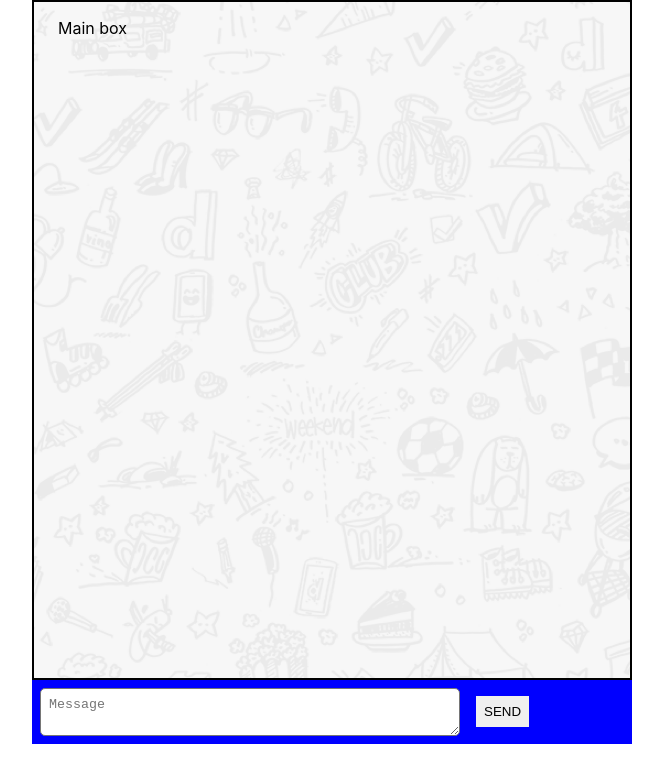
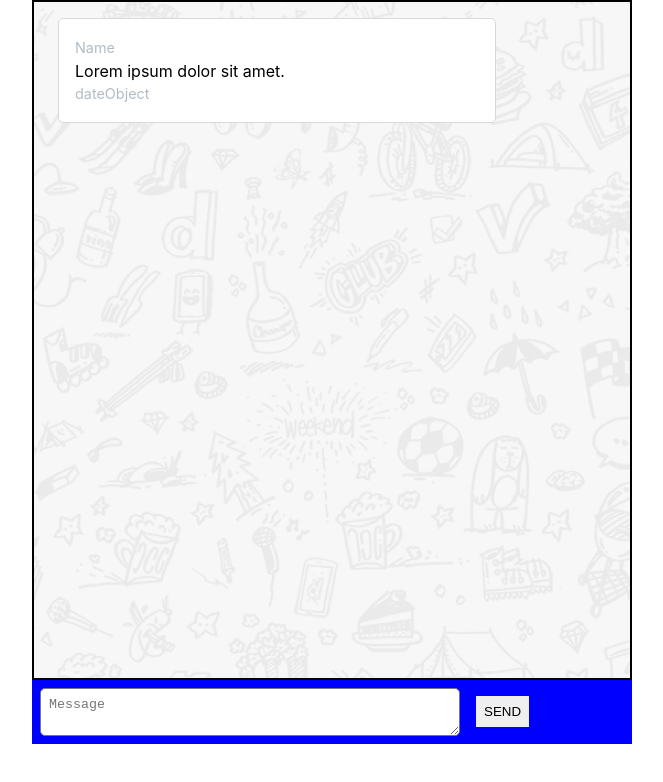
Before and after one commit to ZsuzsaMano/chat-app, a React (Create React App) app: page / in a window 1280 px wide. Shown: the top 782 px of the page, without its empty margins (308-971 px from the left). Built offline with nearby package versions, Linux system fonts and the light colour scheme.

Commit message:
import Chatbox

```diff
--- a/src/components/MainBox.js
+++ b/src/components/MainBox.js
@@ -1,9 +1,11 @@
 import React from 'react';
+import ChatBubble from './ChatBubble';
 
 const MainBox = () =>{
   return(
   <div className="main__box">
-  Main box
+<ChatBubble/>
+
   </div>
   )
 }
```
